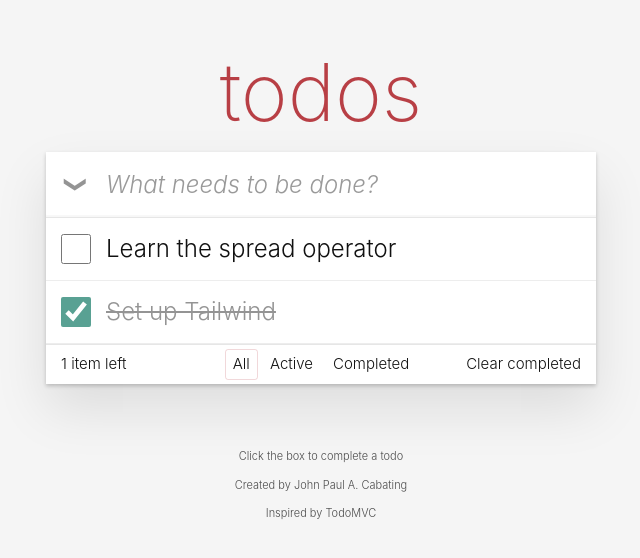
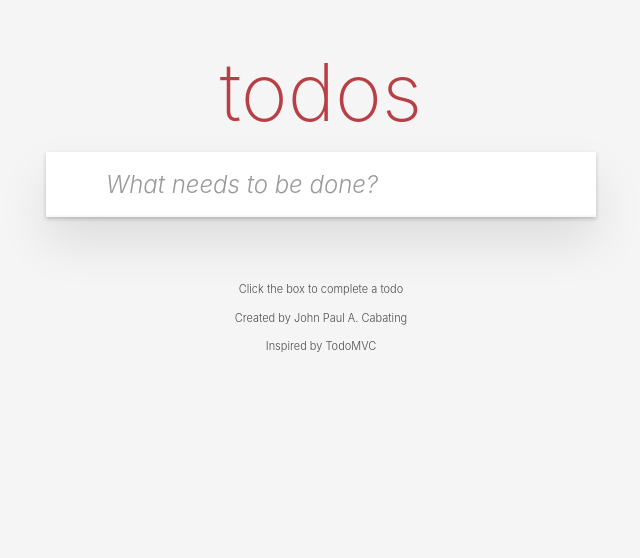
Before and after one commit to JpCabating/csit340-todomvc, a React (Vite) app: page / in a window 1280 px wide. Shown: the top 558 px of the page, without its empty margins (319-959 px from the left). Built offline with nearby package versions, Linux system fonts and the light colour scheme.

Commit message:
feat: hide main and footer when there are no todos

```diff
--- a/src/components/Todos.jsx
+++ b/src/components/Todos.jsx
@@ -2,10 +2,7 @@
 
 function Todos() {
   const [text, setText] = useState('')
-  const [todos, setTodos] = useState([
-    { id: 1, text: 'Learn the spread operator', completed: false },
-    { id: 2, text: 'Set up Tailwind', completed: true }
-  ]);
+  const [todos, setTodos] = useState([])
 
   function handleSubmit(e) {
     e.preventDefault()
@@ -46,6 +43,8 @@
            placeholder="What needs to be done?"
          />
        </form>
+       {todos.length > 0 && (
+          <>
       <main className="relative border-t border-[#e6e6e6]">
         <input id="toggle-all" type="checkbox" className="peer sr-only" />
           <label
@@ -123,6 +122,8 @@
             Clear completed
           </button>
         </footer>
+        </>
+        )}
 
     </div>
     </section>
```
